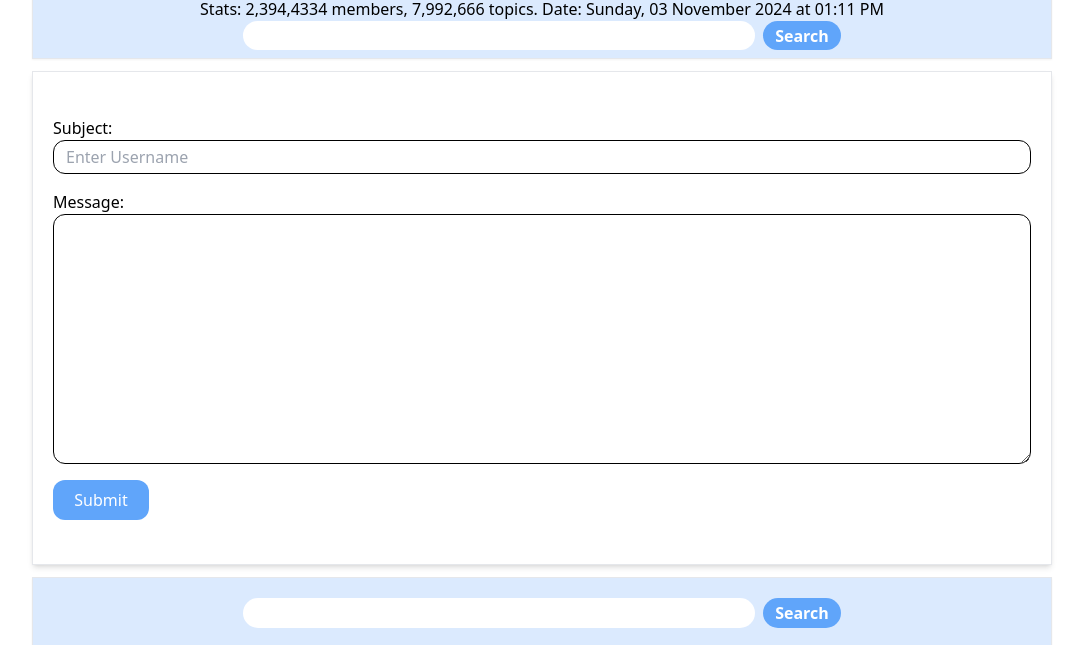
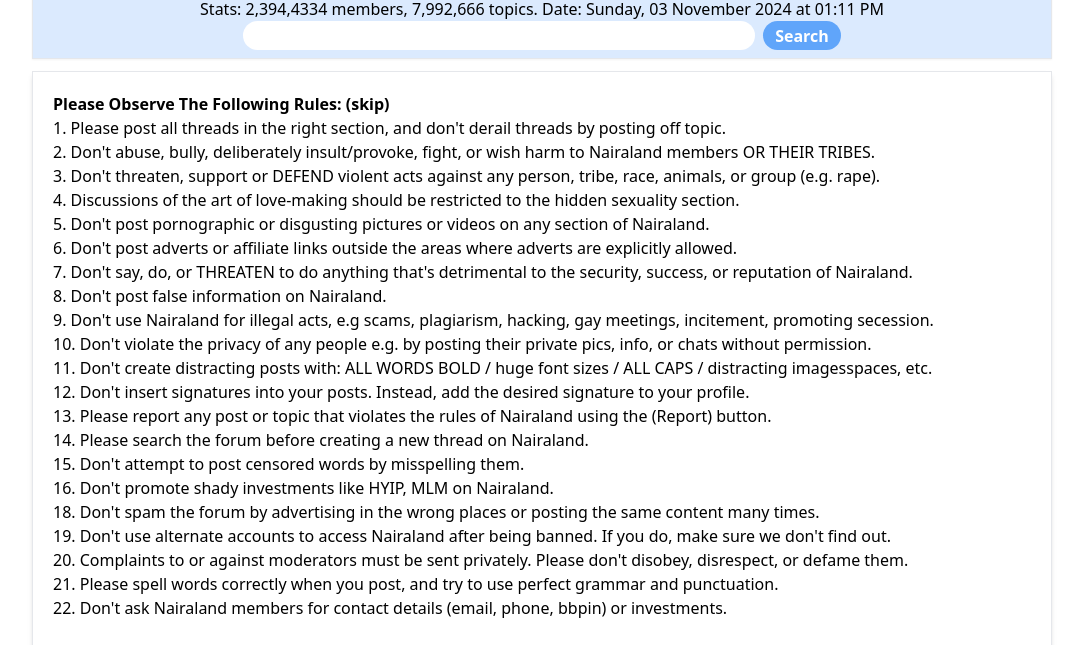
Before and after one commit to emetisuccess/ukforum, a website: page create.html in a window 1280 px wide. Shown: the part 92-737 px from the top of the page, without its empty margins (98-1181 px from the left). Drawn offline with Linux system fonts and the light colour scheme.

Commit message:
post modify commit

```diff
--- a/create.html
+++ b/create.html
@@ -44,7 +44,85 @@
     </nav>
     <section id="login" class="my-3">
       <div class="container mx-auto border border-gray overflow-hidden shadow-md mt-1 max-w-[1020px]">
-        <div class="flex flex-col justify-center items-center">
+        <div class="flex flex-col ">
+          <div class="p-5">
+            <h3 class="font-bold">Please Observe The Following Rules: (skip)</h3>
+            <p><span>1.</span> Please post all threads in the right section, and don't derail threads by posting off
+              topic.
+            </p>
+            <p>
+              2. Don't abuse, bully, deliberately insult/provoke, fight, or wish harm to Nairaland members OR THEIR
+              TRIBES.
+            </p>
+            <p>
+              3. Don't threaten, support or DEFEND violent acts against any person, tribe, race, animals, or group (e.g.
+              rape).
+            </p>
+            <p>
+              4. Discussions of the art of love-making should be restricted to the hidden sexuality section.
+            </p>
+            <p>
+              5. Don't post pornographic or disgusting pictures or videos on any section of Nairaland.
+            </p>
+            <p>
+              6. Don't post adverts or affiliate links outside the areas where adverts are explicitly allowed.
+            </p>
+            <p>
+              7. Don't say, do, or THREATEN to do anything that's detrimental to the security, success, or reputation of
+              Nairaland.
+            </p>
+            <p>
+              8. Don't post false information on Nairaland.
+            </p>
+            <p>
+              9. Don't use Nairaland for illegal acts, e.g scams, plagiarism, hacking, gay meetings, incitement,
+              promoting
+              secession.
+            </p>
+            <p>
+              10. Don't violate the privacy of any people e.g. by posting their private pics, info, or chats without
+              permission.
+            </p>
+            <p>
+              11. Don't create distracting posts with: ALL WORDS BOLD / huge font sizes / ALL CAPS / distracting
+              imagesspaces, etc.
+            </p>
+            <p>
+              12. Don't insert signatures into your posts. Instead, add the desired signature to your profile.
+            </p>
+            <p>
+              13. Please report any post or topic that violates the rules of Nairaland using the (Report) button.
+            </p>
+            <p>
+              14. Please search the forum before creating a new thread on Nairaland.
+            </p>
+            <p>
+              15. Don't attempt to post censored words by misspelling them.
+            </p>
+            <p>
+              16. Don't promote shady investments like HYIP, MLM on Nairaland.
+            </p>
+            <p>
+              18. Don't spam the forum by advertising in the wrong places or posting the same content many times.
+            </p>
+            <p>
+              19. Don't use alternate accounts to access Nairaland after being banned. If you do, make sure we don't
+              find
+              out.
+            </p>
+            <p>
+              20. Complaints to or against moderators must be sent privately. Please don't disobey, disrespect, or
+              defame
+              them.
+            </p>
+            <p>
+              21. Please spell words correctly when you post, and try to use perfect grammar and punctuation.
+            </p>
+            <p>
+              22. Don't ask Nairaland members for contact details (email, phone, bbpin) or investments.
+            </p>
+          </div>
+
           <form action="" class="flex flex-col justify-center my-6 space-y-4 p-5 w-full">
             <div class="flex flex-col">
               <label for="Username" class="text-md">Subject:</label>
@@ -55,13 +133,21 @@
               <label for="message" class="text-md">Message:</label>
               <textarea name="" rows="10" cols="10" id=""
                 class="py-1 px-3 rounded-xl border border-black focus:outline-none"></textarea>
-              <!-- <input type="password" class="py-1 px-3 rounded-xl border border-black focus:outline-none" placeholder="Enter Password" /> -->
             </div>
-            <!-- <div> -->
+            <div class="flex flex-col">
+              <label for="message" class="text-md">Upload Files</label>
+              <div class="space-y-1 flex flex-col">
+                <input type="file" name="file1" id="">
+                <input type="file" name="file2" id="">
+                <input type="file" name="file3" id="">
+                <input type="file" name="file4" id="">
+              </div>
+            </div>
+
             <buttom type="submit"
               class="bg-blue-400 d-block w-24 text-center hover:bg-blue-300 text-white p-2 rounded-xl cursor-pointer">
               Submit</buttom>
-            <!-- </div> -->
+
           </form>
         </div>
       </div>
```
Also changed, not shown: threads.html (+14 -25 lines), css/main.css.
